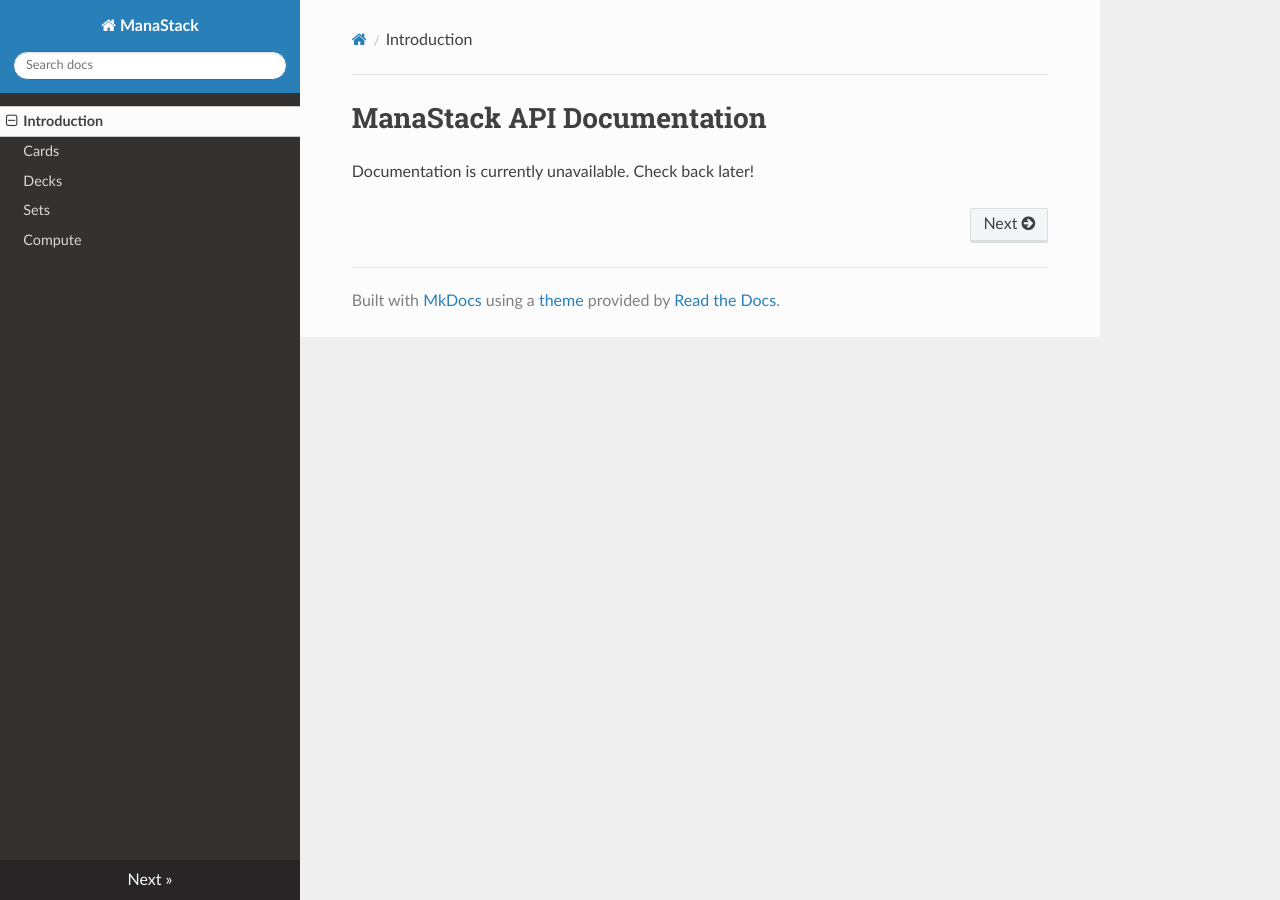
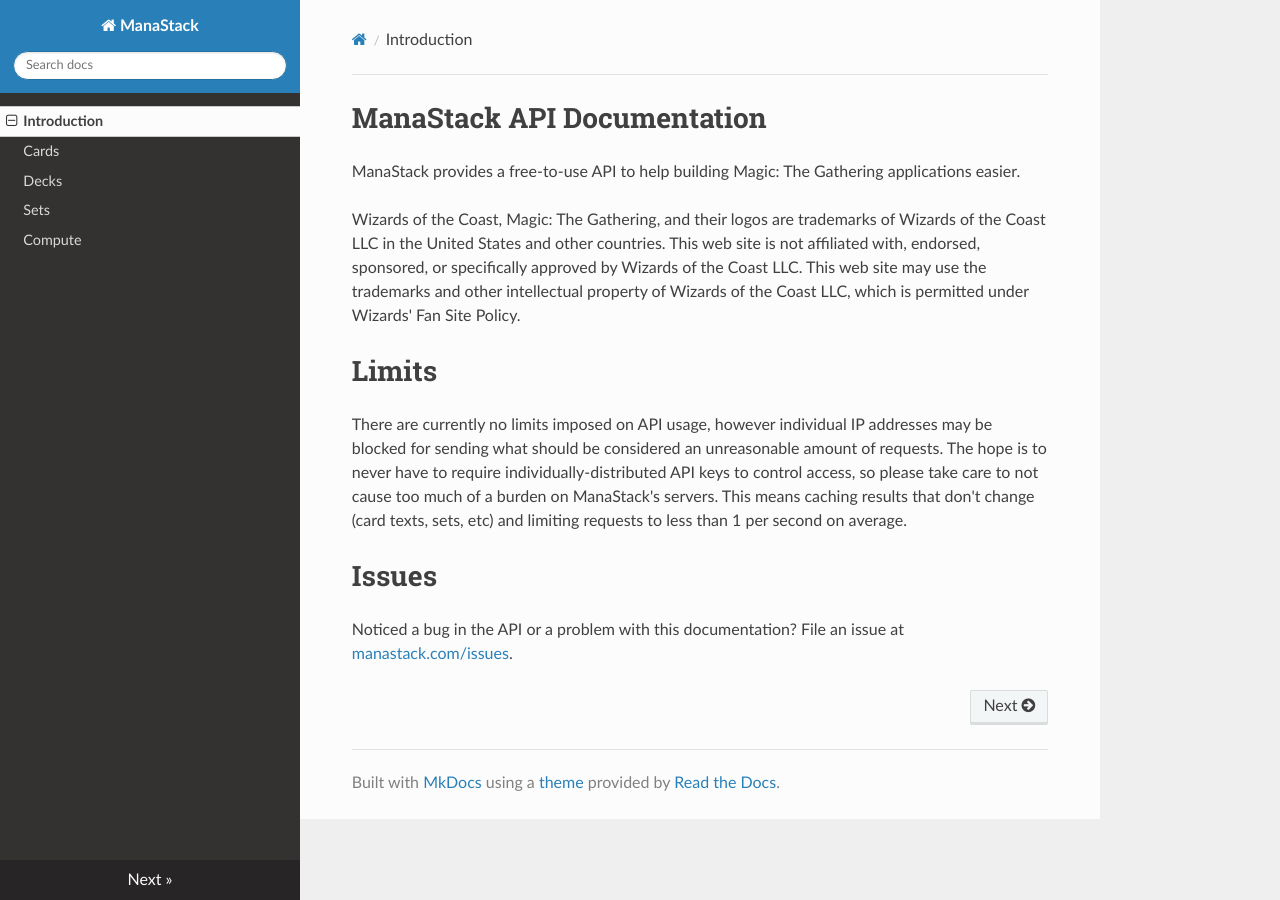
Before and after one commit to lucaspenney/ManaStack-API, an MkDocs documentation site: the page built from docs/index.md, in a window 1280 px wide. Built offline with MkDocs 1.6.1, drawn with Linux system fonts in a browser that asks for light colours; nearby versions of some CDN libraries; old or Windows-style settings are respelled for this version of MkDocs.

Commit message:
Update intro page text

```diff
--- a/docs/index.md
+++ b/docs/index.md
@@ -1,3 +1,13 @@
 # ManaStack API Documentation
 
-Documentation is currently unavailable. Check back later!
+ManaStack provides a free-to-use API to help building Magic: The Gathering applications easier.
+
+Wizards of the Coast, Magic: The Gathering, and their logos are trademarks of Wizards of the Coast LLC in the United States and other countries. This web site is not affiliated with, endorsed, sponsored, or specifically approved by Wizards of the Coast LLC. This web site may use the trademarks and other intellectual property of Wizards of the Coast LLC, which is permitted under Wizards' Fan Site Policy.
+
+#Limits
+
+There are currently no limits imposed on API usage, however individual IP addresses may be blocked for sending what should be considered an unreasonable amount of requests. The hope is to never have to require individually-distributed API keys to control access, so please take care to not cause too much of a burden on ManaStack's servers. This means caching results that don't change (card texts, sets, etc) and limiting requests to less than 1 per second on average.
+
+#Issues
+
+Noticed a bug in the API or a problem with this documentation? File an issue at [manastack.com/issues](http://manastack.com/issues).
```
Also changed, not shown: conf.py (deleted, +0 -7 lines), docs/README.md (deleted, +0 -3 lines), index.md (+0 -2 lines).
